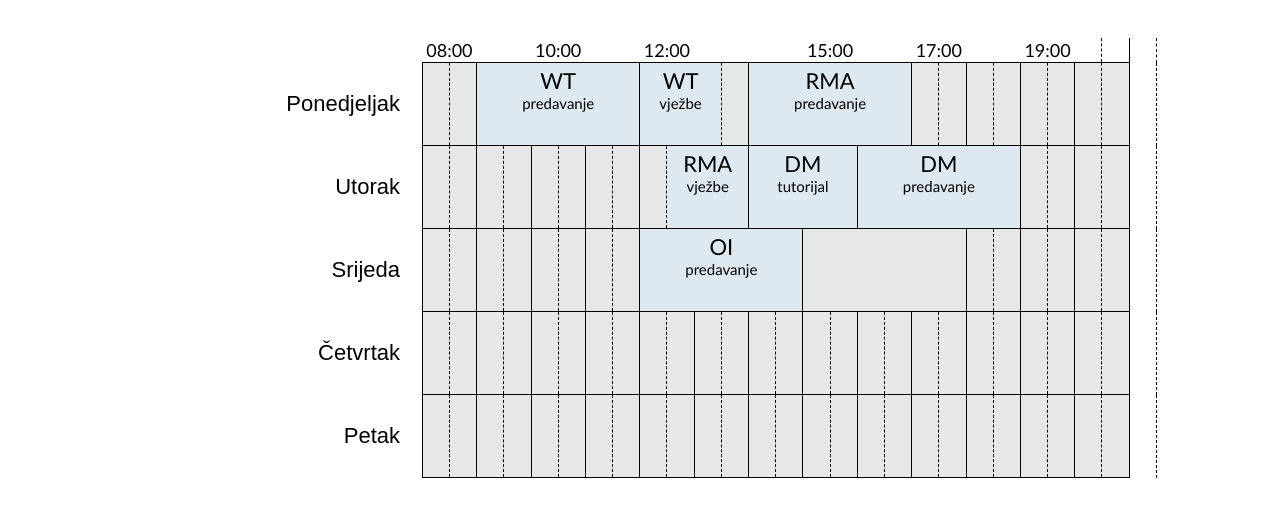
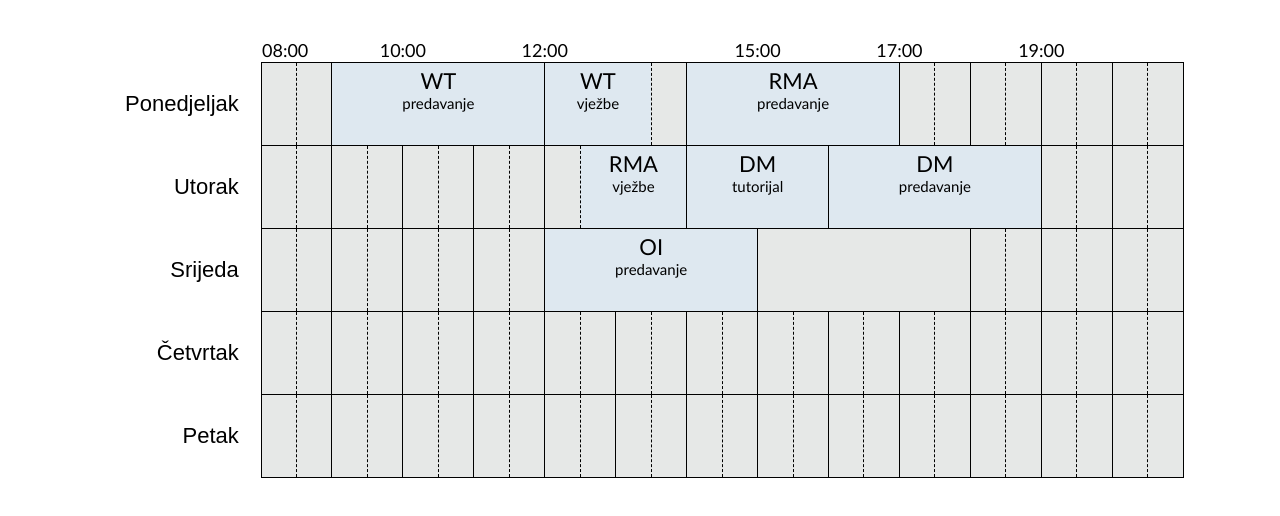
Before and after one commit to mtalirevic1/student-timetable-app, a plain HTML site: page raspored.html in a window 1280 px wide. Shown: the part 56-572 px from the top of the page. Drawn offline with Linux system fonts and the light colour scheme.

Commit message:
Popravke za raspored.html i raspored.css

```diff
--- a/raspored.html
+++ b/raspored.html
@@ -15,19 +15,7 @@
     </ul>
 <table><!-- 26 kolona bez dana -->
     <colgroup>
-        <col>
-        <col>
-        <col>
-        <col>
-        <col>
-        <col>
-        <col>
-        <col>
-        <col>
-        <col>
-        <col>
-        <col>
-        <col>
+        <col class="wide">
         <col class="isprekidano">
         <col class="isprekidano">
         <col class="isprekidano">
@@ -54,12 +42,10 @@
         <col class="isprekidano">
         <col class="isprekidano">
         <col class="isprekidano">
-        <col class="isprekidano">
-
     </colgroup>
     <tr>
-        <th colspan="12"></th>
-        <th class="vrijeme" colspan="2">08:00</th>
+        <th></th>
+        <th class="vrijeme" colspan="1">08:00</th>
         <th class="vrijeme" colspan="2"></th>
         <th class="vrijeme" colspan="2">10:00</th>
         <th class="vrijeme" colspan="2"></th>
@@ -70,9 +56,12 @@
         <th class="vrijeme" colspan="2">17:00</th>
         <th class="vrijeme" colspan="2"></th>
         <th class="vrijeme" colspan="2">19:00</th>
+        <th class="vrijeme"></th>
+        <th class="vrijeme"></th>
+        <th class="vrijeme"></th>
     </tr>
     <tr>
-        <th colspan="12" class="dan">Ponedjeljak</th>
+        <th class="dan">Ponedjeljak</th>
         <td class="prazni"></td>
         <td class="prazni"></td>
         <td class="popunjeni" colspan="6">
@@ -98,7 +87,7 @@
         <td class="prazni"></td>
     </tr>
     <tr>
-        <th colspan="12" class="dan">Utorak</th>
+        <th class="dan">Utorak</th>
         <td class="prazni"></td>
         <td class="prazni"></td>
         <td class="prazni"></td>
@@ -126,7 +115,7 @@
         <td class="prazni"></td>
     </tr>
     <tr>
-        <th colspan="12" class="dan">Srijeda</th>
+        <th class="dan">Srijeda</th>
         <td class="prazni"></td>
         <td class="prazni"></td>
         <td class="prazni"></td>
@@ -148,7 +137,7 @@
         <td class="prazni"></td>
     </tr>
     <tr>
-        <th colspan="12" class="dan">Četvrtak</th>
+        <th class="dan">Četvrtak</th>
         <td class="prazni"></td>
         <td class="prazni"></td>
         <td class="prazni"></td>
@@ -177,7 +166,7 @@
         <td class="prazni"></td>
     </tr>
     <tr>
-        <th colspan="12" class="dan">Petak</th>
+        <th class="dan">Petak</th>
         <td class="prazni"></td>
         <td class="prazni"></td>
         <td class="prazni"></td>
--- a/resources/css/raspored.css
+++ b/resources/css/raspored.css
@@ -4,6 +4,7 @@ table{
     margin: 5% auto;
     border-collapse: collapse;
     table-layout: fixed;
+    border-right: 1px solid black;
 }
 
 th{
@@ -19,6 +20,10 @@ th.dan{
     padding-right: 2%;
 }
 
+.wide{
+    width: 165px;
+}
+
 th.vrijeme{
     font-size: 1.8em;
     font-family: Calibri, sans-serif;
@@ -26,13 +31,15 @@ th.vrijeme{
     border-right: hidden;
 }
 
+th.prvoVrijeme{
+    margin-left: 10%;
+}
 
 td{
     background-color: #e6e8e7;
     border-top: 1px solid black;
     border-bottom: 1px solid black;
     height: 8em;
-    width: 2%;
 }
 
 td.popunjeni{
@@ -55,14 +62,17 @@ p.aktivnost{
 }
 
 .isprekidano:nth-of-type(2n+1){
-    border-left: 1px solid black;
+    border-right: 1px solid black;
 }
 
 .isprekidano:nth-of-type(2n){
-    border-left: 1px dashed black;
+    border-right: 1px dashed black;
 }
 
 @media (max-width: 600px) {
+    table{
+        border-right: none;
+    }
     th.vrijeme{
         display: none;
     }
@@ -90,4 +100,8 @@ p.aktivnost{
     .isprekidano:nth-of-type(2n){
         border-left: none;
     }
+
+    .wide{
+        width: auto;
+    }
 }
```
